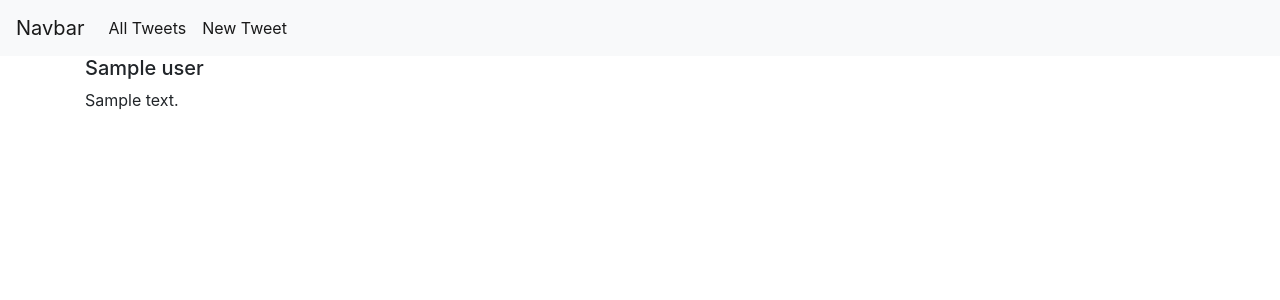
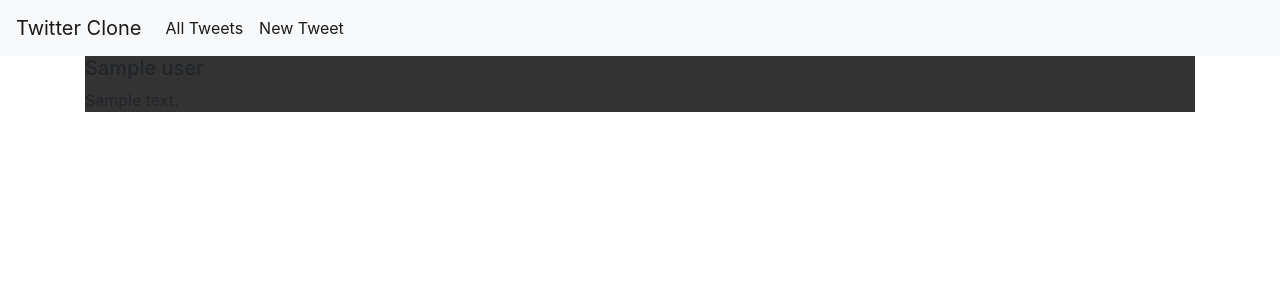
Before and after one commit to nicholasbus/twitterclone, a Node project: template app/views/all.ejs in a window 1280 px wide. Shown: the top 300 px of the page. Run offline with Node 20 templates, Linux system fonts and the light colour scheme; the template is opened without the code that fills it: most values are stand-ins (such as "Sample title", 1, 10 or a date in 2020).

Commit message:
file structure changes

```diff
--- a/app/src/index.js
+++ b/app/index.js
@@ -2,9 +2,11 @@ require('dotenv').config();
 
 const app = require('express')();
 
-const allPaths = require("./tweets");
+const allPaths = require("./paths/tweets");
 
+app.use(require('express').static('./public'));
 app.set('view engine', 'ejs');
+
 
 app.use(require('body-parser').urlencoded({extended: true}));
 app.use("/", allPaths);
--- /dev/null
+++ b/app/public/css/main.css
@@ -0,0 +1,3 @@
+.tweet {
+    background-color: #333 !important;
+}
--- a/app/views/all.ejs
+++ b/app/views/all.ejs
@@ -3,8 +3,8 @@
 <div class="container">
 
 
-    <% docs.forEach(tweet => { %>
-        <div class="media">
+    <% docs.reverse().forEach(tweet => { %>
+        <div class="media tweet">
             <div class="media-body">
             <h5 class="mt-0"><%= tweet.user %></h5>
             <%= tweet.text %>
--- a/app/views/partials/header.ejs
+++ b/app/views/partials/header.ejs
@@ -4,7 +4,8 @@
     <meta charset="UTF-8">
     <meta name="viewport" content="width=device-width, initial-scale=1.0">
     <title>Index</title>
+    <link rel="stylesheet" href="/css/main.css" type="text/css">
     <link rel="stylesheet" href="https://stackpath.bootstrapcdn.com/bootstrap/4.3.1/css/bootstrap.min.css" integrity="sha384-ggOyR0iXCbMQv3Xipma34MD+dH/1fQ784/j6cY/iJTQUOhcWr7x9JvoRxT2MZw1T" crossorigin="anonymous">
-    <link rel="stylesheet" href="../../public/main.css">
+
 </head>
 <body>
--- a/app/views/partials/nav.ejs
+++ b/app/views/partials/nav.ejs
@@ -1,12 +1,12 @@
 <nav class="navbar navbar-expand-lg navbar-light bg-light">
-    <a class="navbar-brand" href="#">Navbar</a>
+    <a class="navbar-brand" href="/all">Twitter Clone</a>
     <button class="navbar-toggler" type="button" data-toggle="collapse" data-target="#navbarNav" aria-controls="navbarNav" aria-expanded="false" aria-label="Toggle navigation">
       <span class="navbar-toggler-icon"></span>
     </button>
     <div class="collapse navbar-collapse float-right" id="navbarNav">
       <ul class="navbar-nav float-left">
         <li class="nav-item active">
-          <a class="nav-link" href="#">All Tweets <span class="sr-only">(current)</span></a>
+          <a class="nav-link" href="/all">All Tweets <span class="sr-only">(current)</span></a>
         </li>
         <li class="nav-item active">
           <a class="nav-link" href="/newtweet">New Tweet</a>
```
Also changed, not shown: app/paths/tweets.js (renamed from app/src/tweets.js, +13 -13 lines), app/public/main.css (deleted).
